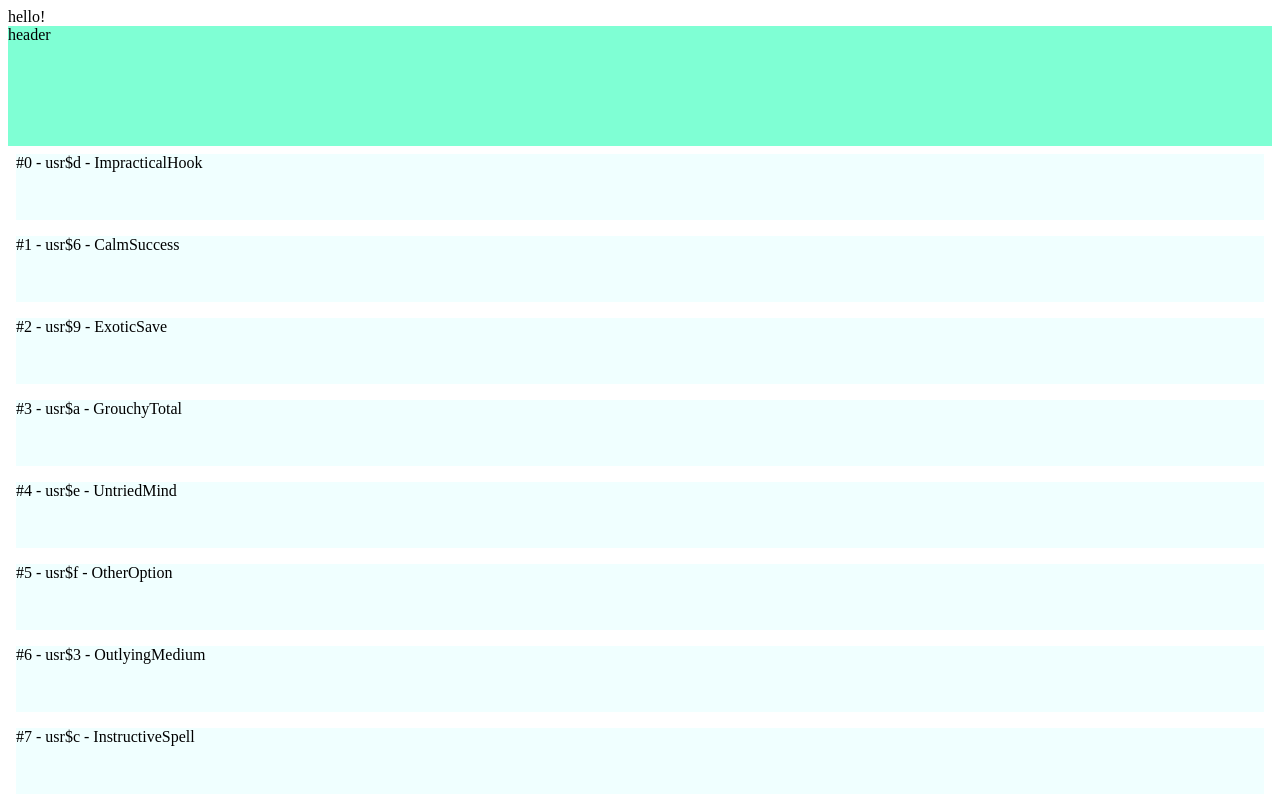
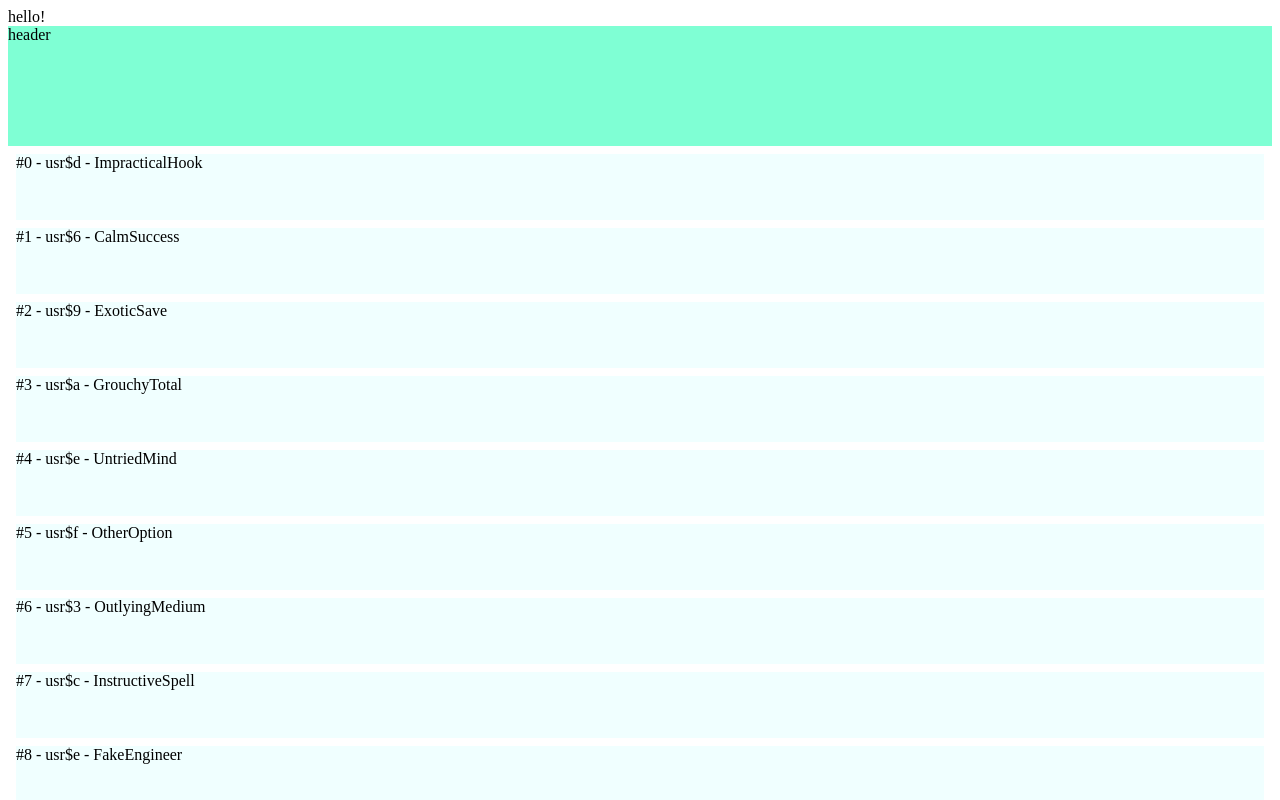
Before and after one commit to lucas-labs/vue3-vsl, a Vue app: page / in a window 1280 px wide. Shown: the top 800 px of the page. Built offline with nearby package versions, Linux system fonts and the light colour scheme.

Commit message:
dev: remove overflow auto from list-item

```diff
--- a/src/components/ScrollerItem.vue
+++ b/src/components/ScrollerItem.vue
@@ -1,5 +1,5 @@
 <template>
-    <div ref="element" role="list-item" :id="uniqueKey + ''" style="overflow: auto;">
+    <div ref="element" role="list-item" :id="uniqueKey + ''">
         <slot :item="source"  />
     </div>
 </template>
@@ -31,7 +31,3 @@
         emitSizeChanged
     );
 </script>
-
-<style scoped lang="scss">
-
-</style>
--- a/src/components/ScrollerSlot.vue
+++ b/src/components/ScrollerSlot.vue
@@ -1,5 +1,5 @@
 <template>
-    <div ref="element" :role="uniqueKey" v-if="$slots.content" style="overflow: auto;">
+    <div ref="element" :role="uniqueKey" v-if="$slots.content">
         <slot name="content"></slot>
     </div>
 </template>
```
